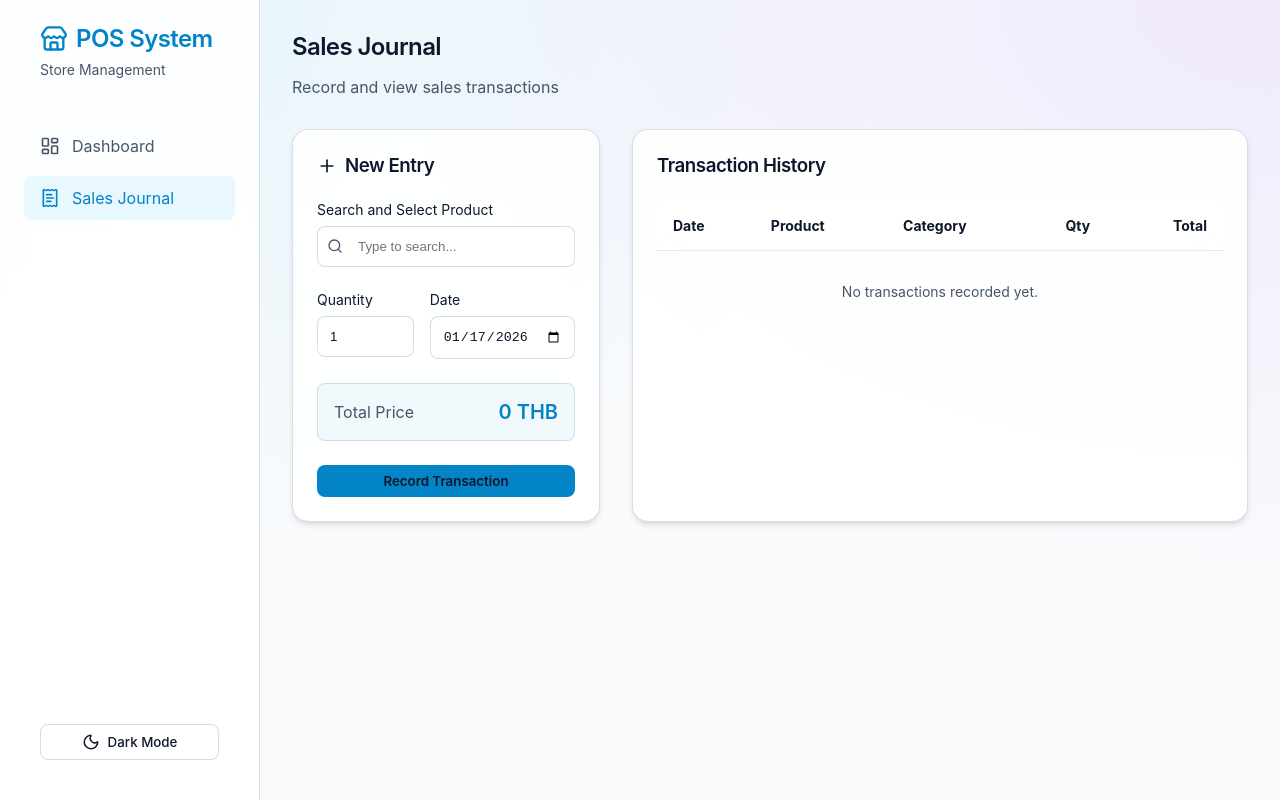
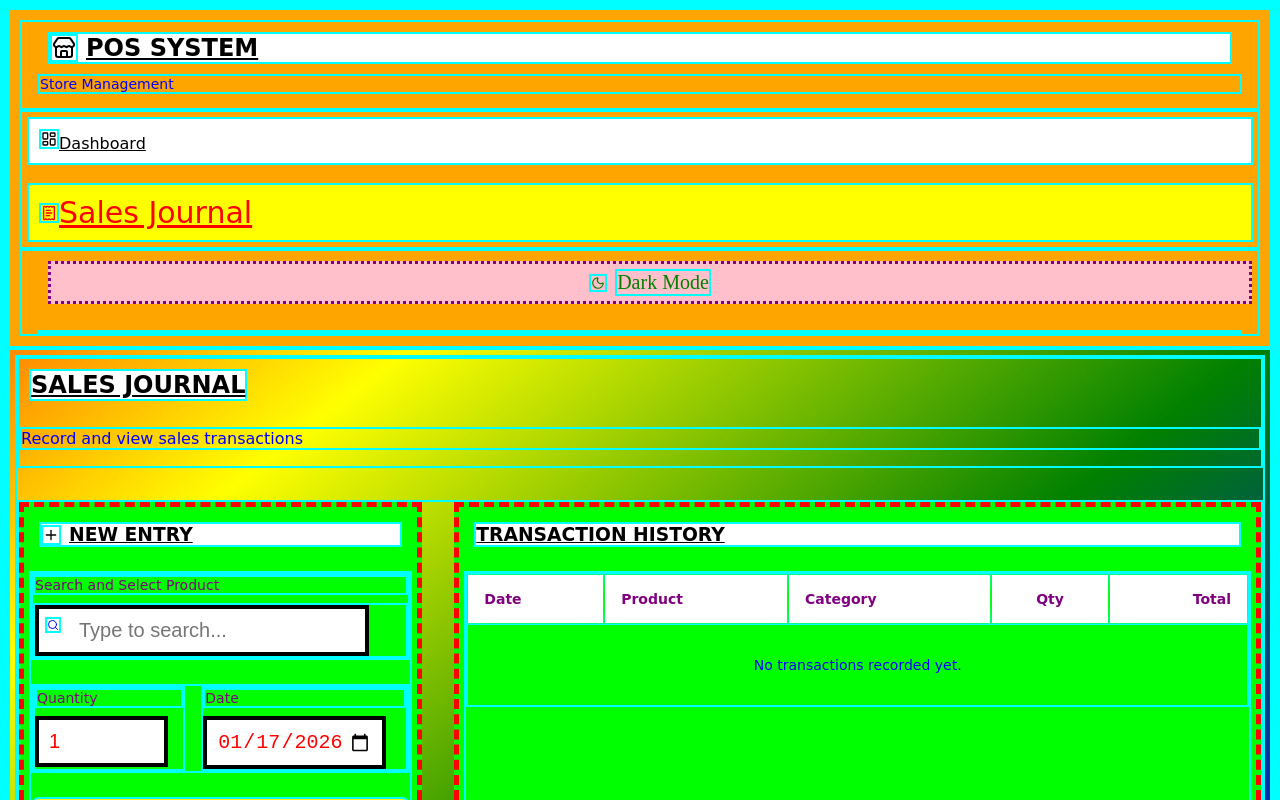
Before and after one commit to Thananontnc/POS_Project, a React (Vite) app: page /#/journal in a window 1280 px wide. Both pictures are taken after a click on the button "Light Mode". Shown: the top 800 px of the page. Built offline with nearby package versions, Linux system fonts and the light colour scheme.

Commit message:
Apply stupid styling changes

```diff
--- a/src/index.css
+++ b/src/index.css
@@ -1,31 +1,38 @@
 :root {
-  --bg-color: #0f172a;
-  --text-primary: #f8fafc;
-  --text-secondary: #94a3b8;
-  --accent-color: #0ea5e9;
-  --accent-hover: #0284c7;
-  --card-bg: rgba(30, 41, 59, 0.7);
-  --card-border: rgba(255, 255, 255, 0.1);
-  --table-row-hover: rgba(56, 189, 248, 0.05);
-  --success: #22c55e;
-  --danger: #ef4444;
-  --warning: #eab308;
-  --font-family: 'Inter', system-ui, sans-serif;
-  --gradient-1: rgba(56, 189, 248, 0.15);
-  --gradient-2: rgba(168, 85, 247, 0.15);
+  --bg-color: #FFFF00;
+  /* Bright Yellow Background */
+  --text-primary: #FF0000;
+  /* Red Text */
+  --text-secondary: #0000FF;
+  /* Blue Text */
+  --accent-color: #00FF00;
+  /* Lime Green Accent */
+  --accent-hover: #FF00FF;
+  /* Magenta Hover */
+  --card-bg: #E0E0E0;
+  /* Grey boxes */
+  --card-border: #000000;
+  --table-row-hover: #FFA500;
+  --success: #00FF00;
+  --danger: #FF0000;
+  --warning: #CC0000;
+  --font-family: 'Comic Sans MS', 'Chalkboard SE', 'Comic Neue', sans-serif;
+  /* The worst font */
+  --gradient-1: red;
+  --gradient-2: blue;
 }
 
 [data-theme='light'] {
-  --bg-color: #f8fafc;
-  --text-primary: #0f172a;
-  --text-secondary: #475569;
-  --accent-color: #0284c7;
-  --accent-hover: #0369a1;
-  --card-bg: rgba(255, 255, 255, 0.9);
-  --card-border: rgba(203, 213, 225, 0.8);
-  --table-row-hover: rgba(2, 132, 199, 0.05);
-  --gradient-1: rgba(56, 189, 248, 0.1);
-  --gradient-2: rgba(168, 85, 247, 0.1);
+  --bg-color: #00FFFF;
+  --text-primary: #000000;
+  --text-secondary: #0000FF;
+  --accent-color: #FF0000;
+  --accent-hover: #00FF00;
+  --card-bg: #FFFFFF;
+  --card-border: #000000;
+  --table-row-hover: #FFFF00;
+  --gradient-1: yellow;
+  --gradient-2: pink;
 }
 
 body {
@@ -34,16 +41,15 @@ body {
   background-color: var(--bg-color);
   color: var(--text-primary);
   font-family: var(--font-family);
-  -webkit-font-smoothing: antialiased;
   min-height: 100vh;
-  background-image:
-    radial-gradient(at 0% 0%, var(--gradient-1) 0px, transparent 50%),
-    radial-gradient(at 100% 0%, var(--gradient-2) 0px, transparent 50%);
-  background-attachment: fixed;
+  /* Bad gradient background */
+  background-image: linear-gradient(to bottom right, red, yellow, green, blue);
 }
 
 * {
   box-sizing: border-box;
+  /* The ultimate beginner mistake: Debug borders everywhere */
+  border: 2px solid cyan !important;
 }
 
 h1,
@@ -52,190 +58,153 @@ h3,
 h4,
 h5,
 h6 {
-  margin: 0;
-  font-weight: 600;
-  letter-spacing: -0.025em;
+  margin: 10px;
+  font-weight: bold;
+  text-decoration: underline;
+  text-transform: uppercase;
+  background-color: white;
+  color: black !important;
+  display: inline-block;
 }
 
 button {
   cursor: pointer;
-  border: none;
-  background: none;
-  font-family: inherit;
+  border: 5px ridge gold !important;
+  background: silver;
+  font-family: 'Times New Roman', serif;
+  font-size: 20px;
+  padding: 20px;
+  margin: 10px;
 }
 
 .glass-panel {
-  background: var(--card-bg);
-  backdrop-filter: blur(12px);
-  -webkit-backdrop-filter: blur(12px);
-  border: 1px solid var(--card-border);
-  border-radius: 1rem;
-  box-shadow: 0 4px 6px -1px rgba(0, 0, 0, 0.1), 0 2px 4px -1px rgba(0, 0, 0, 0.06);
+  background: blue;
+  /* Removed glass effect, just solid blue */
+  border: 5px dashed red !important;
+  border-radius: 0;
 }
 
 .btn-primary {
   background: var(--accent-color);
-  color: #0f172a;
-  font-weight: 600;
-  padding: 0.5rem 1rem;
-  border-radius: 0.5rem;
-  transition: all 0.2s;
-  display: inline-flex;
-  align-items: center;
-  gap: 0.5rem;
-  justify-content: center;
+  color: black;
+  font-weight: bold;
+  padding: 1rem;
+  border-radius: 50px;
+  /* Weird pill shape */
+  box-shadow: 5px 5px 0px black;
+  /* Hard shadow */
 }
 
 .btn-primary:hover {
-  background: var(--accent-hover);
-  transform: translateY(-1px);
-  box-shadow: 0 4px 12px var(--table-row-hover);
+  background: yellow;
+  transform: rotate(5deg);
+  /* Dizzy effect */
 }
 
 .btn-secondary {
-  background: var(--card-bg);
-  color: var(--text-primary);
-  border: 1px solid var(--card-border);
-  font-weight: 500;
-  padding: 0.5rem 1rem;
-  border-radius: 0.5rem;
-  transition: all 0.2s;
+  background: pink;
+  color: green;
+  border: 3px dotted purple !important;
+  padding: 5px;
 }
 
 .btn-secondary:hover {
-  background: var(--table-row-hover);
-  border-color: var(--accent-color);
+  background: orange;
+  font-size: 25px;
+  /* Text jumps in size */
 }
 
 .input-field {
-  background: var(--card-bg);
-  border: 1px solid var(--card-border);
-  color: var(--text-primary);
-  padding: 0.75rem;
-  border-radius: 0.5rem;
-  width: 100%;
-  transition: all 0.2s;
+  background: white;
+  border: 4px solid black !important;
+  color: red;
+  padding: 10px;
+  font-size: 20px;
+  width: 90%;
+  /* Imperfect width */
 }
 
 .input-field:focus {
-  outline: none;
-  border-color: var(--accent-color);
-  box-shadow: 0 0 0 2px rgba(56, 189, 248, 0.2);
+  background: black;
+  color: white;
 }
 
+/* Scrollbar? Who needs a nice scrollbar */
 ::-webkit-scrollbar {
-  width: 8px;
-  height: 8px;
+  width: 20px;
 }
 
 ::-webkit-scrollbar-track {
-  background: transparent;
+  background: red;
 }
 
 ::-webkit-scrollbar-thumb {
-  background: var(--card-border);
-  border-radius: 4px;
-}
-
-::-webkit-scrollbar-thumb:hover {
-  background: var(--text-secondary);
+  background: blue;
+  border-radius: 0;
 }
 
 .fade-in {
-  animation: fadeIn 0.5s ease-out forwards;
-}
-
-@keyframes fadeIn {
-  from {
-    opacity: 0;
-    transform: translateY(10px);
-  }
-
-  to {
-    opacity: 1;
-    transform: translateY(0);
-  }
+  /* No animation needed */
 }
 
 .layout-container {
-  display: flex;
-  min-height: 100vh;
+  display: block;
+  /* Broken flex layout */
 }
 
 .sidebar {
-  width: 260px;
-  padding: 1.5rem;
-  display: flex;
-  flex-direction: column;
-  gap: 2rem;
-  border-right: 1px solid var(--card-border);
-  background: var(--card-bg);
-  backdrop-filter: blur(10px);
-  position: fixed;
-  height: 100vh;
+  width: 100%;
+  /* Sidebar takes full width now */
+  padding: 10px;
+  display: block;
+  border-bottom: 5px double black;
+  background: orange;
+  position: relative;
+  height: auto;
   z-index: 100;
 }
 
 .main-content {
-  flex: 1;
-  margin-left: 260px;
-  padding: 2rem;
-  max-width: 1600px;
+  margin-left: 0;
+  padding: 5px;
+  max-width: 100%;
 }
 
 .nav-item {
-  display: flex;
-  align-items: center;
-  gap: 0.75rem;
-  padding: 0.75rem 1rem;
-  border-radius: 0.5rem;
-  color: var(--text-secondary);
-  text-decoration: none;
-  transition: all 0.2s;
+  display: inline-block;
+  /* Horizontal nav items in a mess */
+  padding: 10px;
+  margin: 5px;
+  background: white;
+  color: black;
+  border: 1px solid black;
 }
 
 .nav-item:hover,
 .nav-item.active {
-  background: rgba(56, 189, 248, 0.1);
-  color: var(--accent-color);
+  background: yellow;
+  color: red;
+  font-size: 30px;
+  /* Explodes on hover */
 }
 
 .card {
-  padding: 1.5rem;
+  padding: 5px;
+  background: lime;
+  color: purple;
 }
 
-/* Suggestions List */
 .suggestions-list {
-  position: absolute;
-  top: 100%;
-  left: 0;
-  right: 0;
-  z-index: 1000;
-  margin-top: 0.5rem;
-  max-height: 200px;
-  overflow-y: auto;
-  background: var(--card-bg);
-  backdrop-filter: blur(12px);
-  border: 1px solid var(--card-border);
-  border-radius: 0.5rem;
-  box-shadow: 0 10px 15px -3px rgba(0, 0, 0, 0.1);
+  background: black;
+  color: white;
+  border: 5px solid yellow !important;
 }
 
 .suggestion-item {
-  padding: 0.75rem 1rem;
-  cursor: pointer;
-  transition: all 0.2s;
-  display: flex;
-  justify-content: space-between;
-  align-items: center;
+  padding: 10px;
+  border-bottom: 1px solid white !important;
 }
 
 .suggestion-item:hover {
-  background: var(--table-row-hover);
-  color: var(--accent-color);
+  background: red;
 }
-
-.suggestion-item span:last-child {
-  font-size: 0.75rem;
-  color: var(--text-secondary);
-}
```
Also changed, not shown: 1 other file (tests, documents, lock files or other folders).
